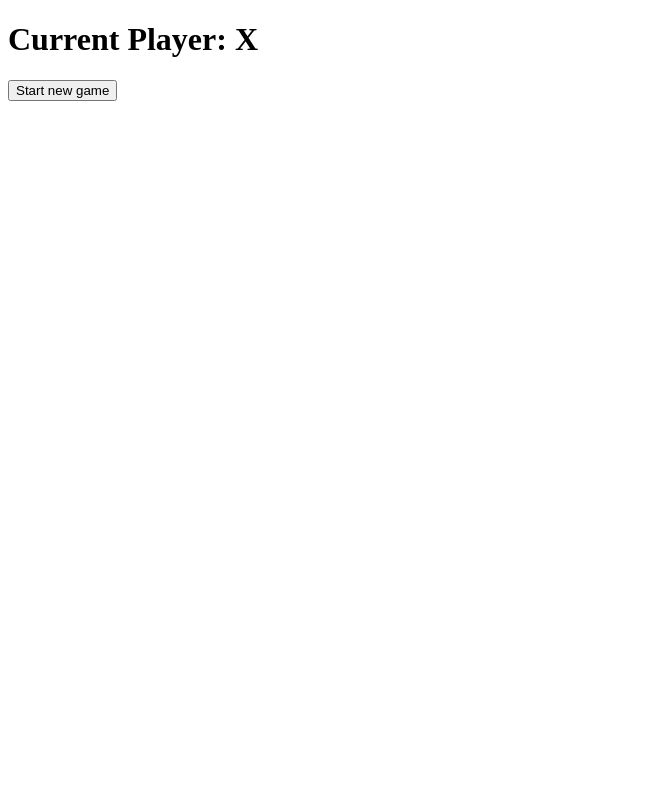
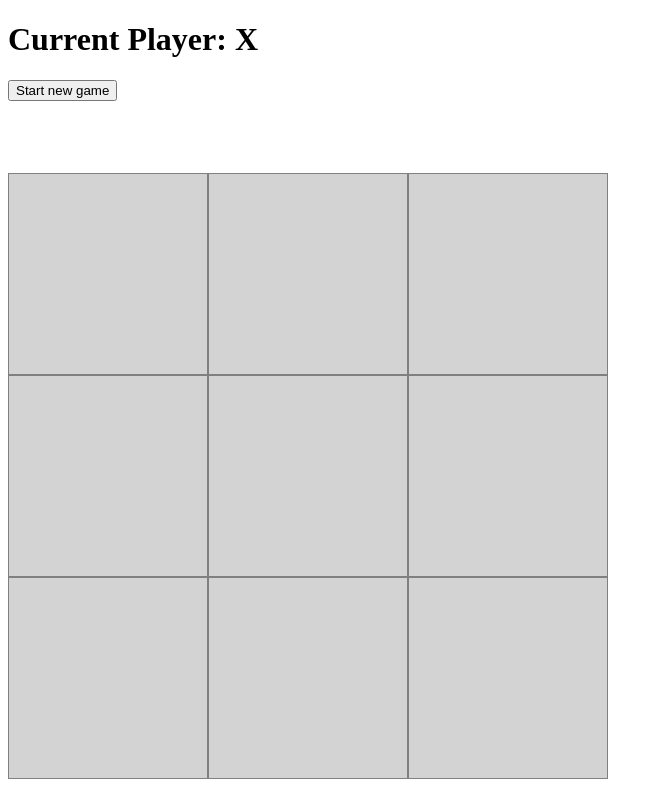
Before and after one commit to gaetanBloch/ng-beginner, an Angular app: page / in a window 1280 px wide. Shown: the whole page, without its empty margins (0-663 px from the left). Built offline with nearby package versions, Linux system fonts and the light colour scheme.

Commit message:
feat(board): add styling

```diff
--- a/src/app/board/board.component.scss
+++ b/src/app/board/board.component.scss
@@ -0,0 +1,18 @@
+main {
+  display: grid;
+  grid-template-columns: 200px 200px 200px;
+}
+
+h2 {
+  height: 2rem;
+}
+
+app-square {
+  display: flex;
+  align-items: center;
+  justify-content: center;
+  border: 1px solid gray;
+  background: lightgray;
+  height: 200px;
+  font-size: 5em;
+}
```
Also changed, not shown: src/assets/tic-tac-toe-raw.png (added), 1 other file (tests, documents, lock files or other folders).
